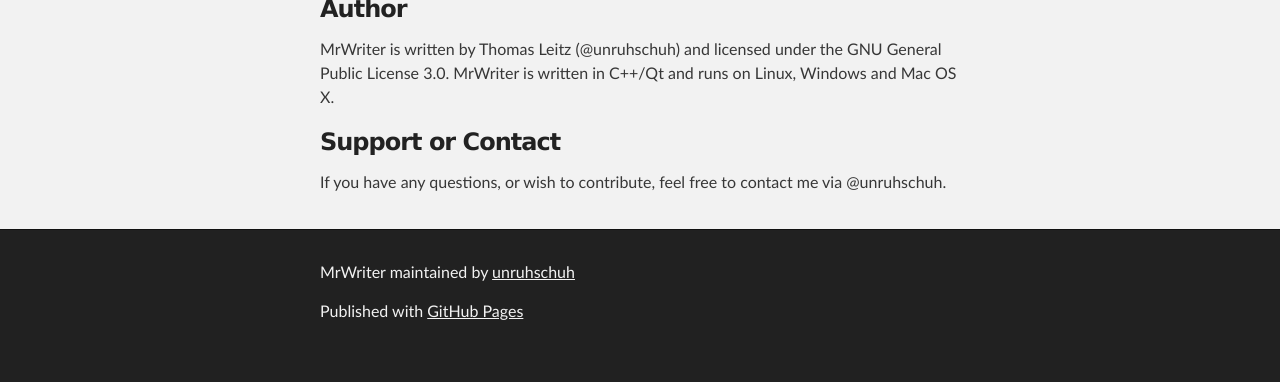
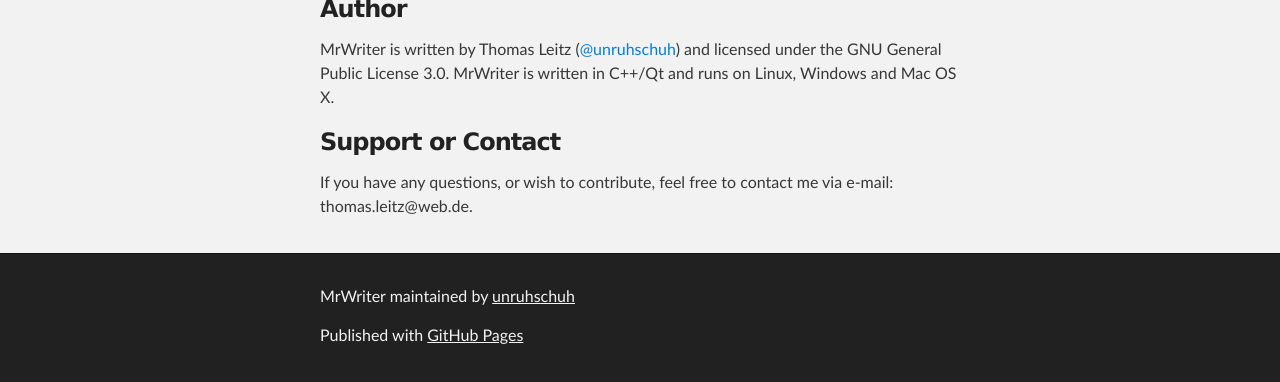
Before and after one commit to unruhschuh/MrWriter, a Jekyll site: the page built from index.md, in a window 1280 px wide and 900 px high, scrolled down 1379 px, cut to the strip 518-900 px from the top of the window. Built offline with Jekyll 4.4.1, drawn with Linux system fonts in a browser that asks for light colours; Markdown is read by kramdown in place of the engine named in the settings; before the commit the page ends 2255 px from its top, so only the background shows below that.

Commit message:
Update index.md

```diff
--- a/index.md
+++ b/index.md
@@ -27,7 +27,7 @@
 ![Mac OS X](https://cloud.githubusercontent.com/assets/13489581/12101733/9be8b004-b336-11e5-97bc-9ffb5ca139df.png)
 
 ### Author
-MrWriter is written by Thomas Leitz (@unruhschuh) and licensed under the GNU General Public License 3.0. MrWriter is written in C++/Qt and runs on Linux, Windows and Mac OS X.
+MrWriter is written by Thomas Leitz ([@unruhschuh](http://github.com/unruhschuh)) and licensed under the GNU General Public License 3.0. MrWriter is written in C++/Qt and runs on Linux, Windows and Mac OS X.
 
 ### Support or Contact
-If you have any questions, or wish to contribute, feel free to contact me via @unruhschuh.
+If you have any questions, or wish to contribute, feel free to contact me via e-mail: thomas.leitz@web.de.
```
